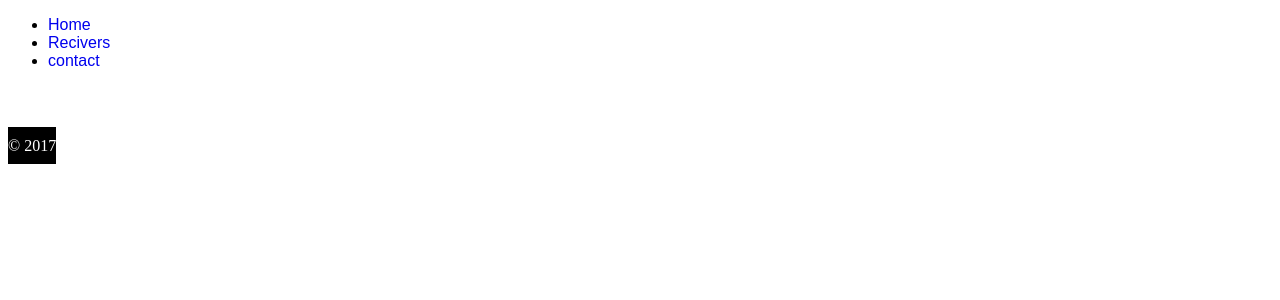
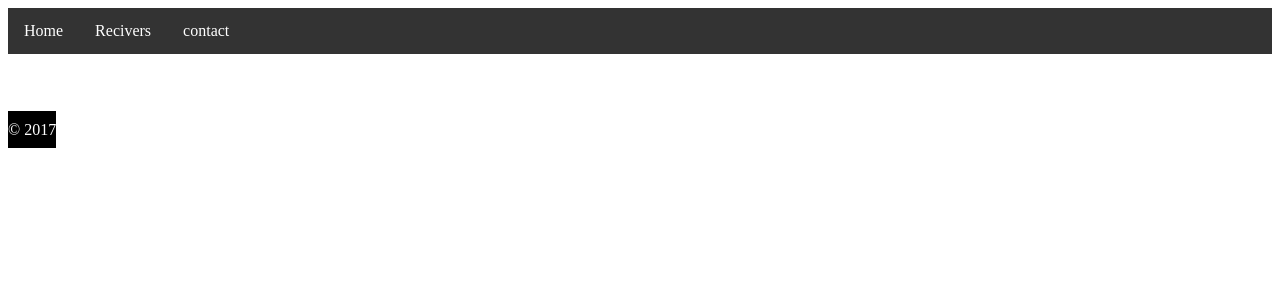
Before and after one commit to JeppeSBjerrum/Reciver_site, a PHP site: page / in a window 1280 px wide. Shown: the top 300 px of the page. Run offline with PHP 8.4, Linux system fonts and the light colour scheme.

Commit message:
mere CSS

```diff
--- a/css/stylesheet.css
+++ b/css/stylesheet.css
@@ -1,22 +1,36 @@
-.header
-{
-    display: inline;
-    font-family: sans-serif;
-}
-
 li a
 {
+    display: block;
+    color: white;
+    text-align: center;
+    padding: 14px 16px;
     text-decoration: none;
 }
 
 
 li
 {
+   float: left;
+}
 
+ul
+{
+    list-style-type: none;
+    margin: 0;
+    padding: 0;
+    overflow: hidden;
+    background-color: #333;
+}
+
+
+li a:hover {
+    background-color: #111;
 }
 
 footer
 {
+    width:100vw;
+    height:100px;
     background-color:black;
     color:white;
     display: inline;
```
